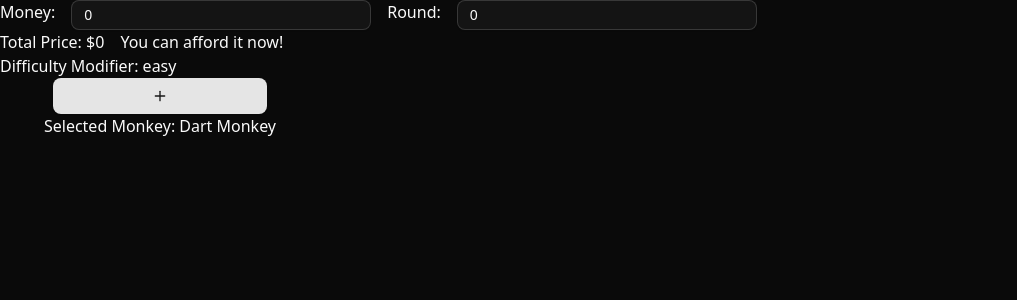
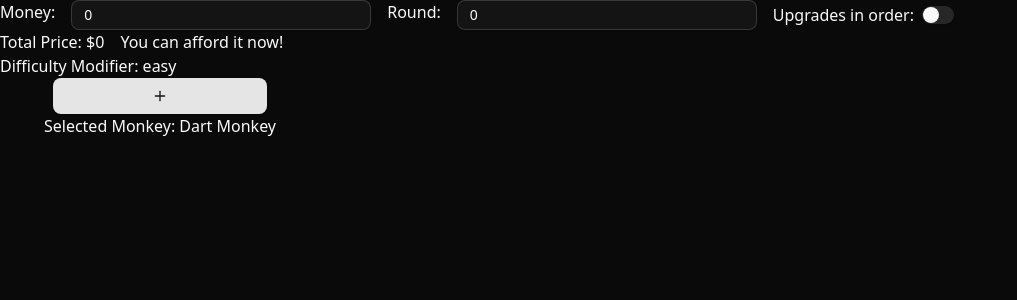
Before and after one commit to Jason-1/bloons-calculator, a Next.js app: page / in a window 1280 px wide. Shown: the top 300 px of the page, without its empty margins (0-1017 px from the left). Built offline with nearby package versions, Linux system fonts and the light colour scheme.

Commit message:
Added affordable to each individual monkey. Added an upgradesInOrder variant switch

```diff
--- a/app/page.tsx
+++ b/app/page.tsx
@@ -9,12 +9,15 @@ import {
   selectMoney,
   selectMonkeys,
   selectRound,
+  selectUpgradesInOrder,
 } from "./redux/selectors";
 import { setMoney } from "./redux/slices/moneySlice";
 import { useEffect } from "react";
 import calculateTotalPrice from "@/lib/calculateTotalPrice";
 import { setRound } from "./redux/slices/roundSlice";
 import calculateRound from "@/lib/calculateRound";
+import { Switch } from "@/components/ui/switch";
+import { toggleUpgradesInOrder } from "./redux/slices/upgradesInOrderSlice";
 
 export default function Home() {
   const dispatch = useDispatch();
@@ -23,6 +26,7 @@ export default function Home() {
   const round = useSelector(selectRound);
   const selectedMonkeys = useSelector(selectMonkeys);
   const difficulty = useSelector(selectDifficulty);
+  const upgradesInOrder = useSelector(selectUpgradesInOrder);
 
   //------------------------------------------------------------------------------//
 
@@ -36,10 +40,9 @@ export default function Home() {
   ) => {
     dispatch(setRound(event.target.value));
   };
-
-  useEffect(() => {
-    console.log("Money changed:", money);
-  }, [money]);
+  const handleToggleUpgradesInOrder = () => {
+    dispatch(toggleUpgradesInOrder());
+  };
 
   return (
     <main className="flex flex-col">
@@ -61,6 +64,14 @@ export default function Home() {
           onChange={handleRoundInputChange}
           placeholder="Enter Round"
         />
+        <div className="flex flex-row items-center gap-2">
+          <span>Upgrades in order: </span>
+          <Switch
+            id="upgradesInOrder"
+            checked={upgradesInOrder}
+            onCheckedChange={() => handleToggleUpgradesInOrder()}
+          />
+        </div>
       </div>
       <div className="flex flex-row gap-4">
         <span>
--- a/app/redux/selectors.ts
+++ b/app/redux/selectors.ts
@@ -5,3 +5,5 @@ export const selectDifficulty = (state: RootState) =>
 export const selectMoney = (state: RootState) => state.money.money;
 export const selectMonkeys = (state: RootState) => state.monkeys;
 export const selectRound = (state: RootState) => state.round.round;
+export const selectUpgradesInOrder = (state: RootState) =>
+  state.upgradesInOrder.upgradesInOrder;
--- /dev/null
+++ b/app/redux/slices/upgradesInOrderSlice.ts
@@ -0,0 +1,22 @@
+import { createSlice } from "@reduxjs/toolkit";
+
+const initialState = {
+  upgradesInOrder: false,
+};
+
+const upgradesInOrderSlice = createSlice({
+  name: "upgradesInOrderSlice",
+  initialState: initialState,
+  reducers: {
+    toggleUpgradesInOrder: (state) => {
+      state.upgradesInOrder = !state.upgradesInOrder;
+    },
+    setUpgradesInOrder: (state, action) => {
+      state.upgradesInOrder = action.payload.ancestralParagon;
+    },
+  },
+});
+
+export const { toggleUpgradesInOrder, setUpgradesInOrder } =
+  upgradesInOrderSlice.actions;
+export default upgradesInOrderSlice.reducer;
--- a/app/store.ts
+++ b/app/store.ts
@@ -3,6 +3,7 @@ import difficultySlice from "./redux/slices/difficultySlice";
 import moneySlice from "./redux/slices/moneySlice";
 import monkeysSlice from "./redux/slices/monkeysSlice";
 import roundSlice from "./redux/slices/roundSlice";
+import upgradesInOrderSlice from "./redux/slices/upgradesInOrderSlice";
 
 export const store = configureStore({
   reducer: {
@@ -10,6 +11,7 @@ export const store = configureStore({
     money: moneySlice,
     monkeys: monkeysSlice,
     round: roundSlice,
+    upgradesInOrder: upgradesInOrderSlice,
   },
 });
 
--- a/components/DisplayMonkeys.tsx
+++ b/components/DisplayMonkeys.tsx
@@ -1,7 +1,13 @@
 import React, { useState } from "react";
 import { Button } from "@/components/ui/button";
 import { useDispatch, useSelector } from "react-redux";
-import { selectMonkeys } from "@/app/redux/selectors";
+import {
+  selectDifficulty,
+  selectMoney,
+  selectMonkeys,
+  selectRound,
+  selectUpgradesInOrder,
+} from "@/app/redux/selectors";
 import {
   downgradeBottomPath,
   downgradeMiddlePath,
@@ -39,6 +45,8 @@ import SpikeFactory from "@/public/SpikeFactory.webp";
 import MonkeyVillage from "@/public/MonkeyVillage.webp";
 import EngineerMonkey from "@/public/EngineerMonkey.webp";
 import BeastHandler from "@/public/BeastHandler.webp";
+import calculateRound from "@/lib/calculateRound";
+import calculateTotalPrice from "@/lib/calculateTotalPrice";
 
 const DisplayMonkeys = () => {
   const getImageSrc = (monkeyName: monkeyNames) => {
@@ -98,7 +106,11 @@ const DisplayMonkeys = () => {
 
   const dispatch = useDispatch();
 
+  const money = useSelector(selectMoney);
+  const round = useSelector(selectRound);
   const selectedMonkeys = useSelector(selectMonkeys);
+  const difficulty = useSelector(selectDifficulty);
+  const upgradesInOrder = useSelector(selectUpgradesInOrder);
 
   //------------------------------------------------------------------------------//
 
@@ -229,6 +241,14 @@ const DisplayMonkeys = () => {
           >
             Remove {monkey.name}
           </Button>
+          <span>
+            {/* This returns a number, I can store it and check it next loop */}
+            {calculateRound(
+              round,
+              money,
+              calculateTotalPrice([monkey], difficulty)
+            )}
+          </span>
         </div>
       ))}
 
--- /dev/null
+++ b/components/ui/switch.tsx
@@ -0,0 +1,31 @@
+"use client"
+
+import * as React from "react"
+import * as SwitchPrimitive from "@radix-ui/react-switch"
+
+import { cn } from "@/lib/utils"
+
+function Switch({
+  className,
+  ...props
+}: React.ComponentProps<typeof SwitchPrimitive.Root>) {
+  return (
+    <SwitchPrimitive.Root
+      data-slot="switch"
+      className={cn(
+        "peer data-[state=checked]:bg-primary data-[state=unchecked]:bg-input focus-visible:border-ring focus-visible:ring-ring/50 dark:data-[state=unchecked]:bg-input/80 inline-flex h-[1.15rem] w-8 shrink-0 items-center rounded-full border border-transparent shadow-xs transition-all outline-none focus-visible:ring-[3px] disabled:cursor-not-allowed disabled:opacity-50",
+        className
+      )}
+      {...props}
+    >
+      <SwitchPrimitive.Thumb
+        data-slot="switch-thumb"
+        className={cn(
+          "bg-background dark:data-[state=unchecked]:bg-foreground dark:data-[state=checked]:bg-primary-foreground pointer-events-none block size-4 rounded-full ring-0 transition-transform data-[state=checked]:translate-x-[calc(100%-2px)] data-[state=unchecked]:translate-x-0"
+        )}
+      />
+    </SwitchPrimitive.Root>
+  )
+}
+
+export { Switch }
--- a/package.json
+++ b/package.json
@@ -11,6 +11,7 @@
   "dependencies": {
     "@radix-ui/react-dropdown-menu": "^2.1.15",
     "@radix-ui/react-slot": "^1.2.3",
+    "@radix-ui/react-switch": "^1.2.5",
     "@reduxjs/toolkit": "^2.8.2",
     "class-variance-authority": "^0.7.1",
     "clsx": "^2.1.1",
```
Also changed, not shown: 1 other file (tests, documents, lock files or other folders).
